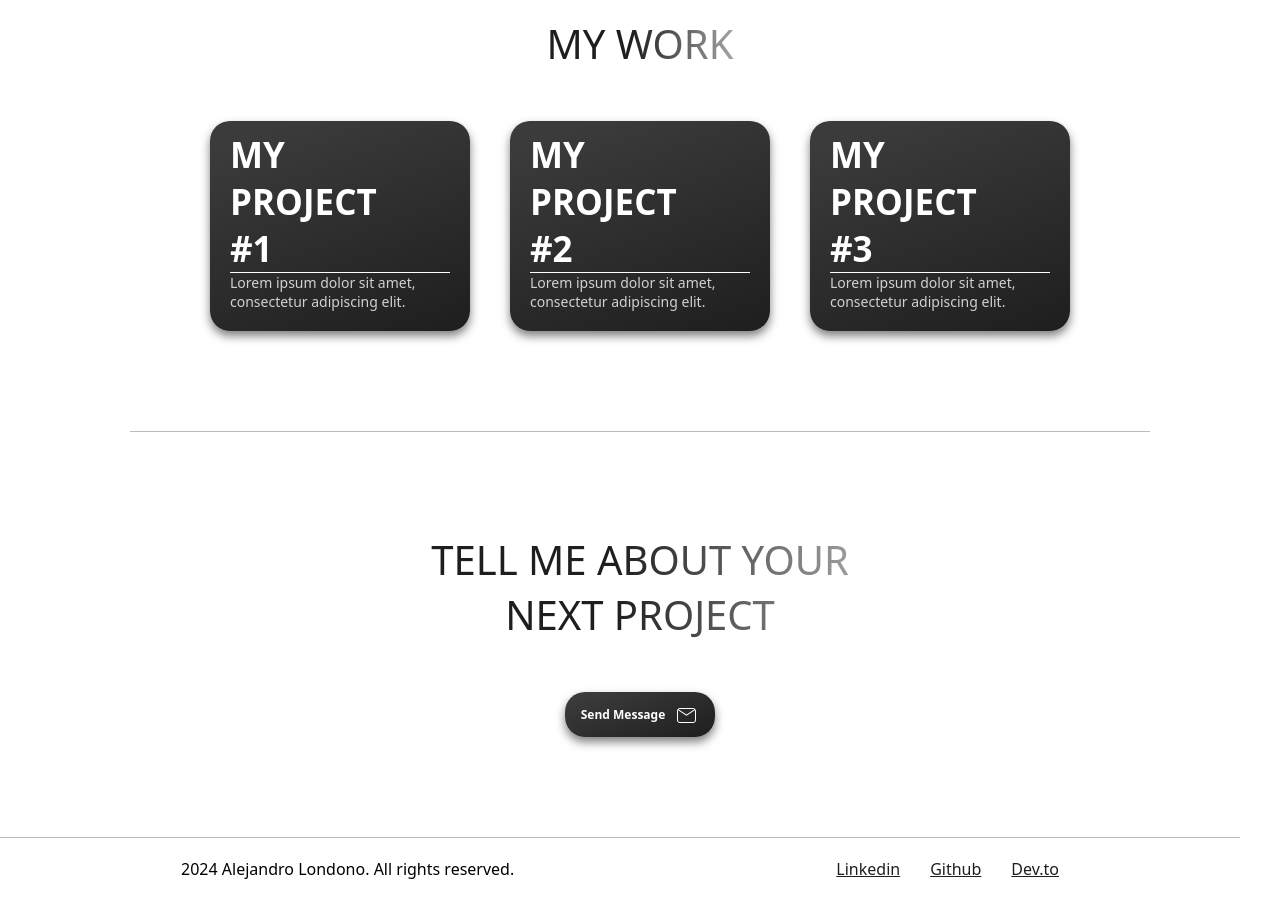
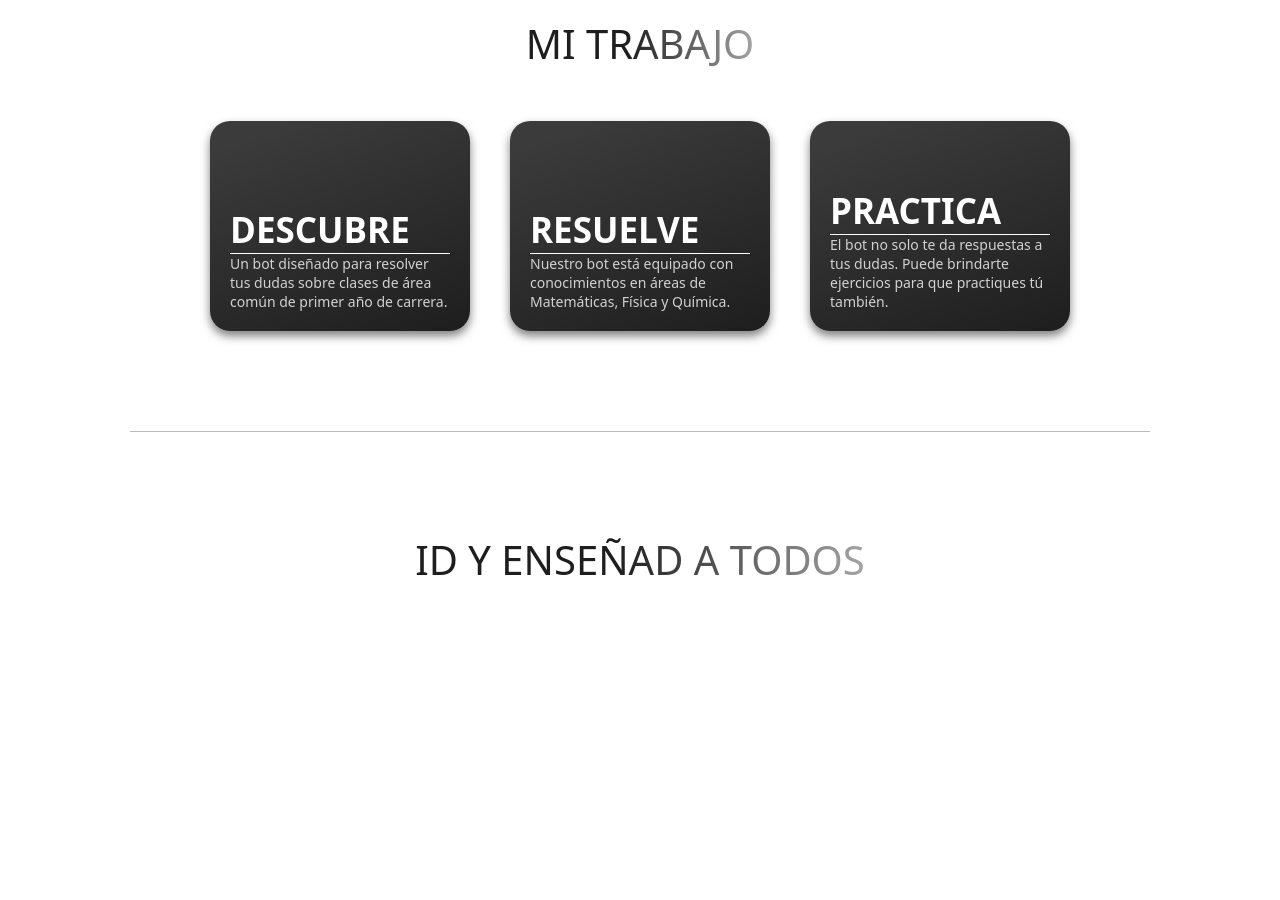
Before and after one commit to giancarlodeleon/BartoloBot, an Astro site: page / in a window 1280 px wide. Shown: the part 1400-2300 px from the top of the page. After the commit the page ends 2087 px from the top, so only its background shows below. Built offline with nearby package versions, Linux system fonts and the light colour scheme; Astro itself is replaced by a stand-in of ours.

Commit message:
Actualizado

```diff
--- a/src/pages/index.astro
+++ b/src/pages/index.astro
@@ -17,7 +17,7 @@ import Title from "../components/Title.astro";
 					<p>Hola, soy su bot de confianza</p>
 					<Title text='BartoloBot'/>
 				</article>
-				<Button message='IR AL CHATBOT' icon='/external-link.svg' link='#'/>
+				<Button message='IR AL CHATBOT' icon='/external-link.svg' link='https://poe.com/BartoloBot'/>
 			</section>
 			<section class="skills">
 				<Title text='TEMAS QUE CONOZCO'/>
@@ -40,32 +40,32 @@ import Title from "../components/Title.astro";
 				</section>
 			</section>
 			<section class="work">
-				<Title text='My Work'/>
+				<Title text='Mi trabajo'/>
 				<section>
 					<ProjectCard
-					title='My Project #1'
-					description='Lorem ipsum dolor sit amet, consectetur adipiscing elit.'
+					title='Descubre'
+					description='Un bot diseñado para resolver tus dudas sobre clases de área común de primer año de carrera.'
 					link='#'
 					/>
 					<ProjectCard
-						title='My Project #2'
-						description='Lorem ipsum dolor sit amet, consectetur adipiscing elit.'
+						title='Resuelve'
+						description='Nuestro bot está equipado con conocimientos en áreas de Matemáticas, Física y Química.'
 						link='#'
 					/>
 					<ProjectCard
-						title='My Project #3'
-						description='Lorem ipsum dolor sit amet, consectetur adipiscing elit.'
+						title='Practica'
+						description='El bot no solo te da respuestas a tus dudas. Puede brindarte ejercicios para que practiques tú también.'
 						link='#'
 					/>
 				</section>
 
 			</section>
 			<section class="contact">
-				<Title text='Tell me about your next project'/>
-				<Button message='Send Message' icon='/email.svg' link='mailto:example@example.com'/>
+				<Title text='Id y enseñad a todos'/>
+
 			</section>
 		</main>
-		<Footer />
+
 </Layout>
 
 <style>
```
